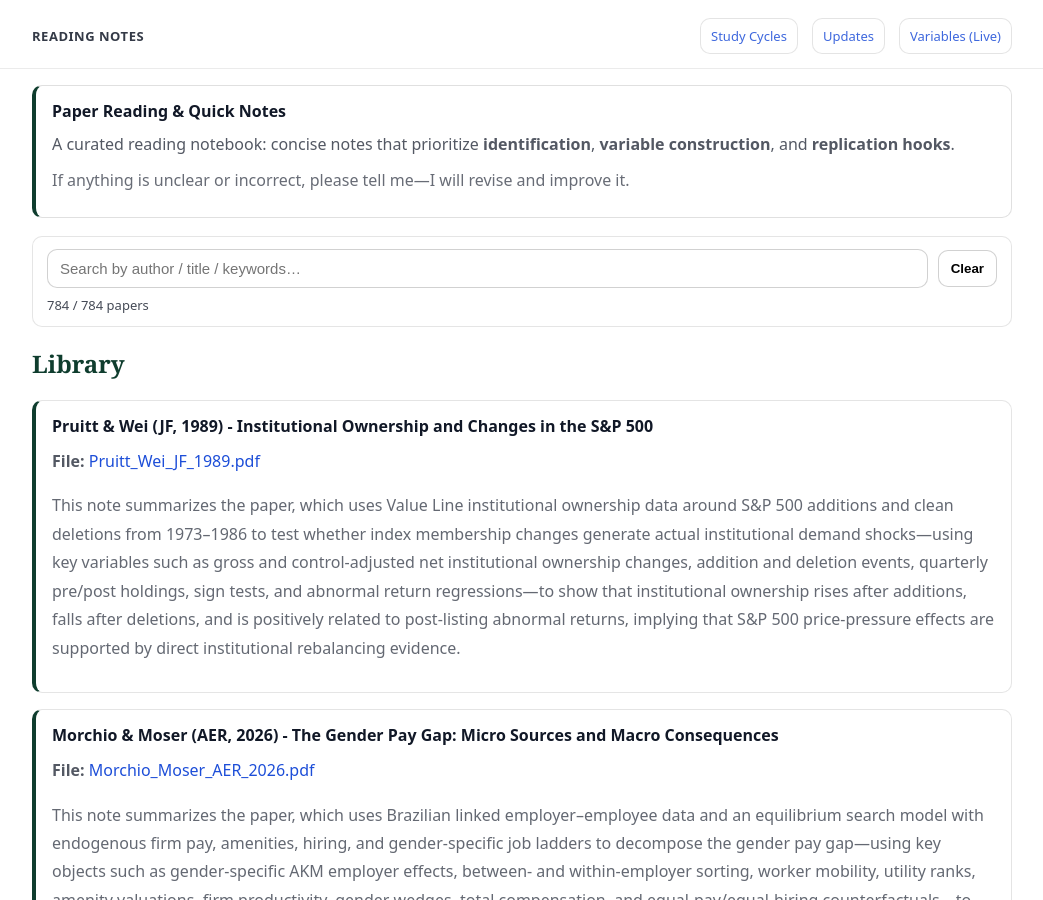
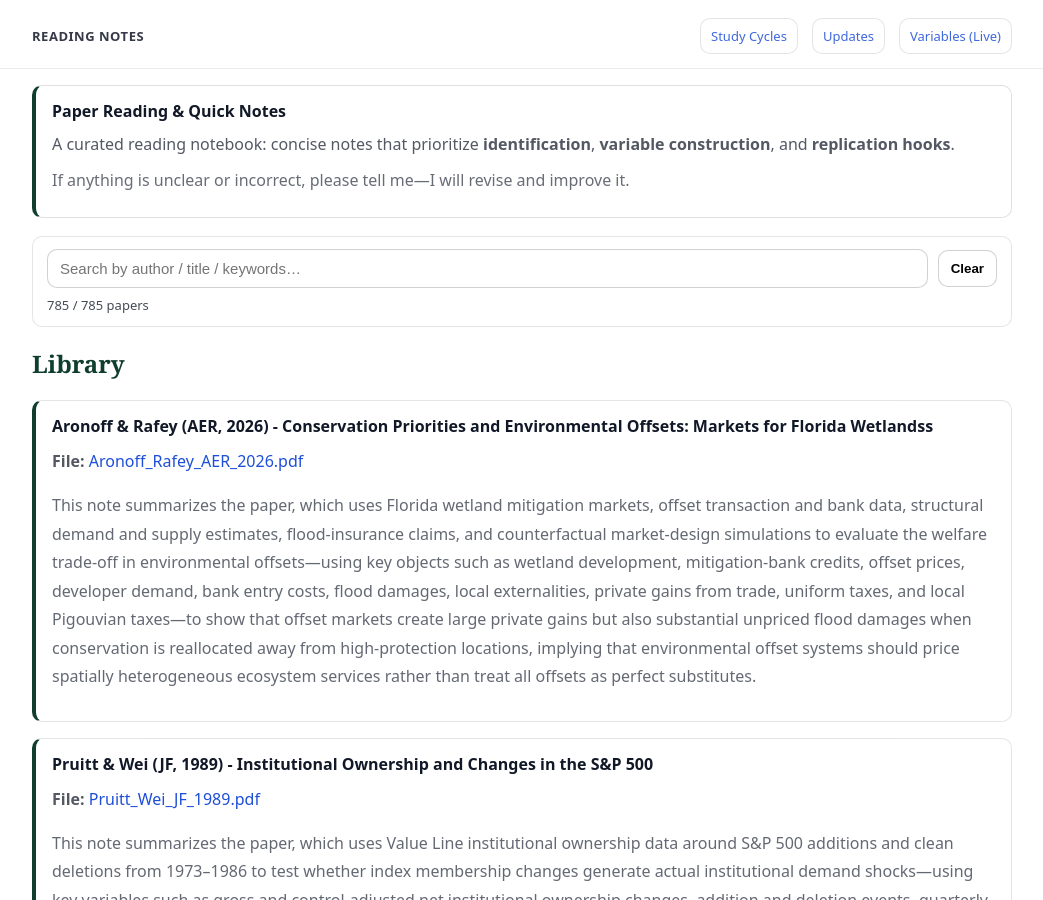
Before and after one commit to yaxinzn/study-archive, a Jekyll site: the page built from reading/index.md, in a window 1280 px wide and 900 px high. Shown: the whole window, without its empty margins (118-1161 px from the left). Built offline with Jekyll 4.4.1, drawn with Linux system fonts in a browser that asks for light colours.

Commit message:
Reading: add/update Aronoff_Rafey_AER_2026.pdf

```diff
--- a/_data/reading.yml
+++ b/_data/reading.yml
@@ -1,3 +1,7 @@
+- title: "Aronoff & Rafey (AER, 2026) - Conservation Priorities and Environmental Offsets: Markets for Florida Wetlandss"
+  file: "Aronoff_Rafey_AER_2026.pdf"
+  desc: "This note summarizes the paper, which uses Florida wetland mitigation markets, offset transaction and bank data, structural demand and supply estimates, flood-insurance claims, and counterfactual market-design simulations to evaluate the welfare trade-off in environmental offsets—using key objects such as wetland development, mitigation-bank credits, offset prices, developer demand, bank entry costs, flood damages, local externalities, private gains from trade, uniform taxes, and local Pigouvian taxes—to show that offset markets create large private gains but also substantial unpriced flood damages when conservation is reallocated away from high-protection locations, implying that environmental offset systems should price spatially heterogeneous ecosystem services rather than treat all offsets as perfect substitutes."
+
 - title: " Pruitt & Wei (JF, 1989) - Institutional Ownership and Changes in the S&P 500"
   file: "Pruitt_Wei_JF_1989.pdf"
   desc: "This note summarizes the paper, which uses Value Line institutional ownership data around S&P 500 additions and clean deletions from 1973–1986 to test whether index membership changes generate actual institutional demand shocks—using key variables such as gross and control-adjusted net institutional ownership changes, addition and deletion events, quarterly pre/post holdings, sign tests, and abnormal return regressions—to show that institutional ownership rises after additions, falls after deletions, and is positively related to post-listing abnormal returns, implying that S&P 500 price-pressure effects are supported by direct institutional rebalancing evidence."
```
Also changed, not shown: 1 other file.
